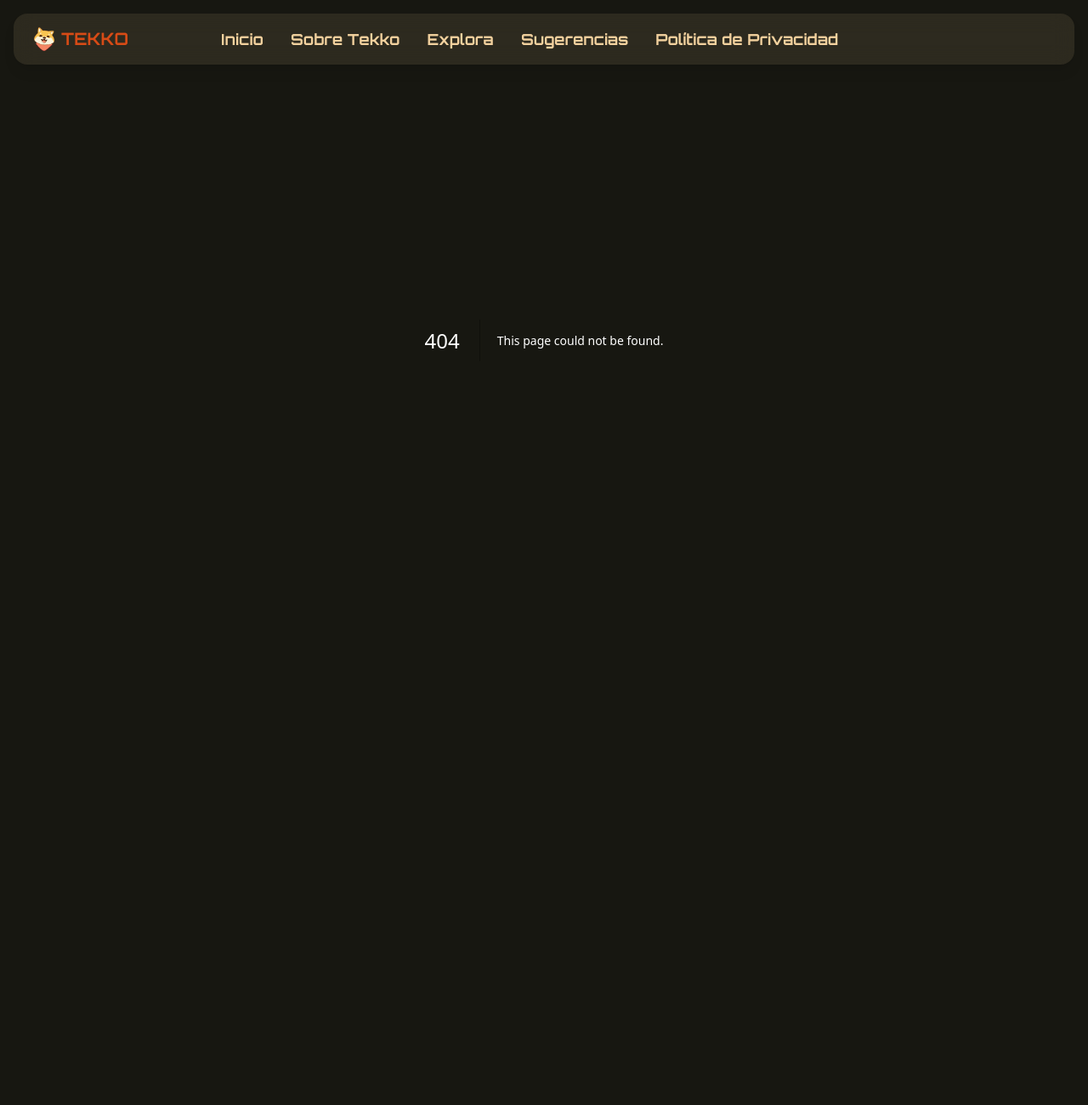
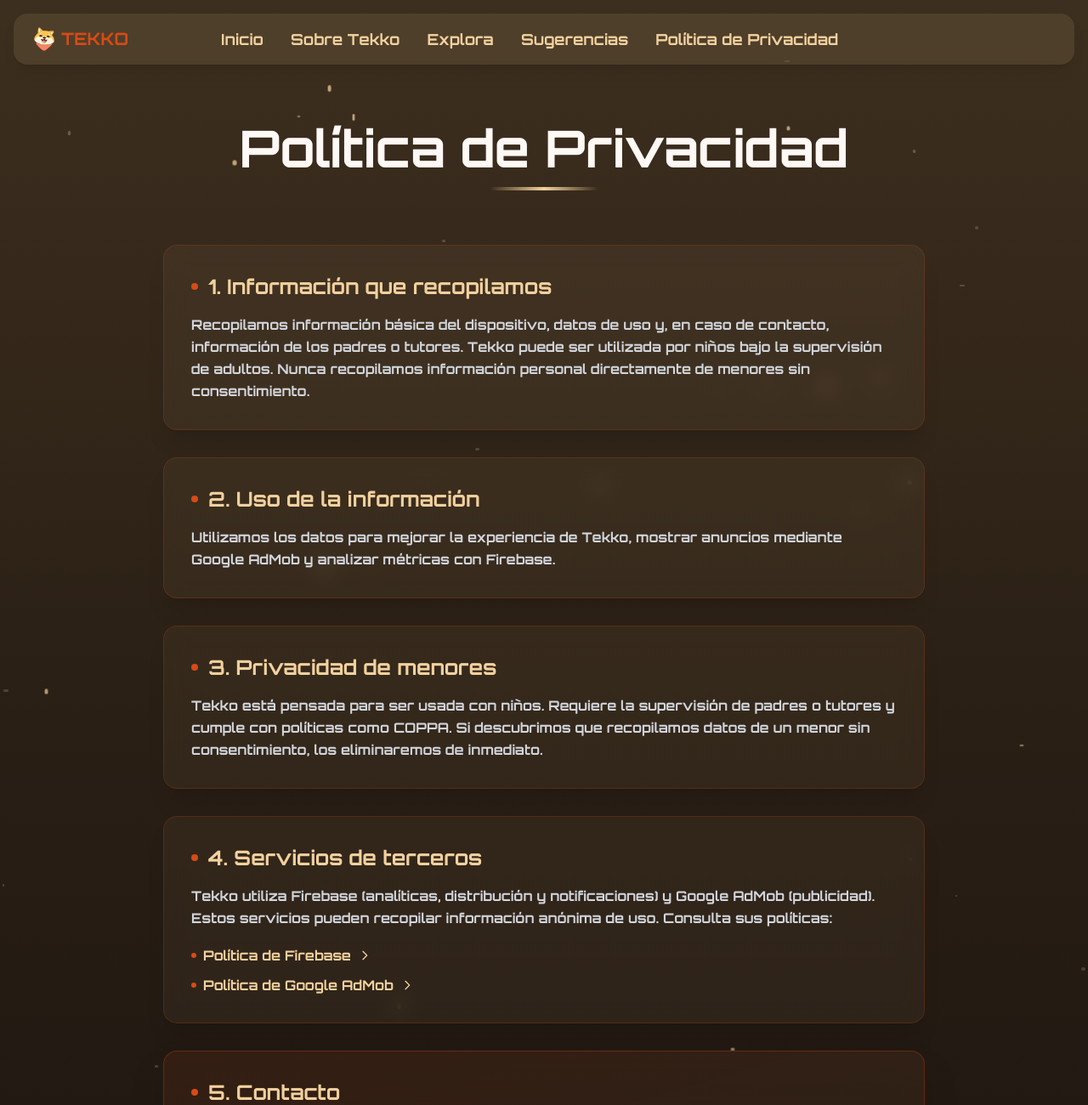
Before and after one commit to MrNxt/Proyect-Tekko, a Next.js app: page /politicas in a window 1280 px wide. Before the commit this address had no page. Shown: the top 1300 px of the page at 85% size. Before the commit the page ends 800 px from the top, so only its background shows below. Built offline with nearby package versions, Linux system fonts and the light colour scheme.

Commit message:
Se cambio la sección de politicas y privacidad

```diff
--- a/app/page.tsx
+++ b/app/page.tsx
@@ -3,7 +3,6 @@ import HeroDetails from "@/components/HeroDetails";
 import Footer from "@/components/Footer";
 import Info from "@/components/Info";
 import BetaSignUp from "@/components/BetaSignUp";
-import PrivacyPolicy from "@/components/PrivacyPolicy";
 
 export default function Home() {
   return (
@@ -13,7 +12,6 @@ export default function Home() {
         <Info />
         <HeroDetails />
         <BetaSignUp />
-        <PrivacyPolicy />
       </div>
       <Footer />
     </main>
--- /dev/null
+++ b/app/politicas/page.tsx
@@ -0,0 +1,5 @@
+import PrivacyPolicy from "@/components/PrivacyPolicy";
+
+export default function PoliticasPage() {
+  return <PrivacyPolicy />;
+}
--- a/components/Footer.tsx
+++ b/components/Footer.tsx
@@ -31,10 +31,10 @@ export default function Footer() {
           <ul className="space-y-2 text-base">
             <li>
               <a
-                href="https://www.yvagacore.com/"
+                href="/politicas"
                 className="hover:text-[#FACC15]"
               >
-                Sobre Nosotros
+                Política de Privacidad
               </a>
             </li>
             <li>
--- a/components/Navbar.tsx
+++ b/components/Navbar.tsx
@@ -3,20 +3,22 @@ import { useEffect, useState } from "react";
 import Image from "next/image";
 import { Menu, X } from "lucide-react";
 import { motion, AnimatePresence } from "framer-motion";
-import { label } from "framer-motion/client";
+import Link from "next/link";
+import { usePathname } from "next/navigation";
 
 const sections = [
-  { id: "inicio", label: "Inicio" },
-  { id: "info", label: "Sobre Tekko" },
-  { id: "visual-support", label: "Explora" },
-  { id: "beta-signup", label: "Sugerencias" },
-  { id: "privacy-policy", label: "Política de Privacidad" },
+  { id: "inicio", label: "Inicio", type: "section" },
+  { id: "info", label: "Sobre Tekko", type: "section" },
+  { id: "visual-support", label: "Explora", type: "section" },
+  { id: "beta-signup", label: "Sugerencias", type: "section" },
+  { id: "/politicas", label: "Política de Privacidad", type: "page" },
 ];
 
 const Navbar = () => {
   const [isVisible, setIsVisible] = useState(true);
   const [lastScrollY, setLastScrollY] = useState(0);
   const [menuOpen, setMenuOpen] = useState(false);
+  const pathname = usePathname();
 
   useEffect(() => {
     const handleScroll = () => {
@@ -37,39 +39,47 @@ const Navbar = () => {
 
   const handleScrollTo = (id: string) => (e: React.MouseEvent) => {
     e.preventDefault();
+
+    if (pathname !== "/") {
+      window.location.href = `/#${id}`;
+      return;
+    }
+
     const el = document.getElementById(id);
     if (el) {
-      el.scrollIntoView({ behavior: "smooth" });
+      const navbarHeight = 100;
+      const elementPosition = el.getBoundingClientRect().top + window.pageYOffset;
+      const offsetPosition = elementPosition - navbarHeight;
+
+      const startPosition = window.pageYOffset;
+      const distance = offsetPosition - startPosition;
+      const duration = 800;
+
+      let startTime: number | null = null;
+
+      const animation = (currentTime: number) => {
+        if (startTime === null) startTime = currentTime;
+        const timeElapsed = currentTime - startTime;
+        const progress = Math.min(timeElapsed / duration, 1);
+
+        const ease = progress < 0.5
+          ? 2 * progress * progress
+          : 1 - Math.pow(-2 * progress + 2, 2) / 2;
+
+        window.scrollTo(0, startPosition + distance * ease);
+
+        if (progress < 1) {
+          requestAnimationFrame(animation);
+        }
+      };
+
+      requestAnimationFrame(animation);
       setMenuOpen(false);
     }
   };
 
-  // Variants para animar la lista y los items
-  const listVariants = {
-    hidden: { opacity: 0 },
-    visible: {
-      opacity: 1,
-      transition: {
-        staggerChildren: 0.1,
-      },
-    },
-  };
-
-  const itemVariants = {
-    hidden: { opacity: 0, x: 20, scale: 0.95 },
-    visible: {
-      opacity: 1,
-      x: 0,
-      scale: 1,
-      transition: {
-        type: "spring",
-        stiffness: 300,
-        damping: 24,
-      },
-    },
-  };
-
   return (
+    <>
       <header
         className={`fixed top-0 left-1/2 transform -translate-x-1/2 z-50 w-full max-w-7xl px-4 mx-auto transition-transform duration-300 ${
           isVisible ? "translate-y-4" : "-translate-y-[150%]"
@@ -92,63 +102,100 @@ const Navbar = () => {
           <ul className="hidden md:flex space-x-8 text-lg font-medium text-[#F2D19E]">
             {sections.map((section) => (
               <li key={section.id}>
+                {section.type === "page" ? (
                   <a
-                href={`#${section.id}`}
-                onClick={handleScrollTo(section.id)}
+                    href={section.id}
                     className="hover:text-[#D74B16] transition-colors duration-200"
                   >
                     {section.label}
                   </a>
+                ) : (
+                  <a
+                    href={`#${section.id}`}
+                    onClick={handleScrollTo(section.id)}
+                    className="hover:text-[#D74B16] transition-colors duration-200 cursor-pointer"
+                  >
+                    {section.label}
+                  </a>
+                )}
               </li>
             ))}
           </ul>
 
-        {/* Botón a implementar próximamente */}
+          {/* Botón a implementar próximamente si se saca se rompe el diseño */}
           <div className="flex items-center gap-2">
             <button className="invisible pointer-events-none h-0 overflow-hidden px-4 py-2 rounded-full">
               Pre-registro
             </button>
             <button
               onClick={() => setMenuOpen(!menuOpen)}
-            className="md:hidden text-[#F2D19E]"
+              className="md:hidden text-[#F2D19E] z-50"
             >
               {menuOpen ? <X size={22} /> : <Menu size={22} />}
             </button>
           </div>
         </nav>
+      </header>
 
-      {/* Menú mobile */}
+      {/* Menú mobile - Ahora posicionado absolutamente fuera del header */}
+      <AnimatePresence>
+        {menuOpen && (
+          <motion.div
+            initial={{ opacity: 0, y: -10 }}
+            animate={{ opacity: 1, y: 0 }}
+            exit={{ opacity: 0, y: -10 }}
+            transition={{ duration: 0.2 }}
+            className="fixed top-24 right-4 z-40 md:hidden bg-[rgb(9_9_6_/_0.67)] backdrop-blur-md rounded-xl px-5 py-5 text-[#F2D19E] text-base font-medium shadow-lg w-64"
+          >
+            <div className="flex flex-col space-y-4">
+              {sections.map((section, index) => (
+                section.type === "page" ? (
+                  <motion.div
+                    key={section.id}
+                    initial={{ opacity: 0, x: 20 }}
+                    animate={{ opacity: 1, x: 0 }}
+                    transition={{ delay: index * 0.05 }}
+                  >
+                    <Link
+                      href={section.id}
+                      className="block text-left hover:text-[#D74B16] transition-colors duration-200 py-2"
+                      onClick={() => setMenuOpen(false)}
+                    >
+                      {section.label}
+                    </Link>
+                  </motion.div>
+                ) : (
+                  <motion.a
+                    key={section.id}
+                    href={`#${section.id}`}
+                    onClick={handleScrollTo(section.id)}
+                    className="block text-left hover:text-[#D74B16] transition-colors duration-200 py-2"
+                    initial={{ opacity: 0, x: 20 }}
+                    animate={{ opacity: 1, x: 0 }}
+                    transition={{ delay: index * 0.05 }}
+                  >
+                    {section.label}
+                  </motion.a>
+                )
+              ))}
+            </div>
+          </motion.div>
+        )}
+      </AnimatePresence>
+
+      {/* Overlay para cerrar el menú al hacer clic fuera */}
       <AnimatePresence>
         {menuOpen && (
           <motion.div
             initial={{ opacity: 0 }}
             animate={{ opacity: 1 }}
             exit={{ opacity: 0 }}
-            className="md:hidden bg-[rgb(9_9_6_/_0.67)] backdrop-blur-md rounded-xl mt-3 px-5 text-[#F2D19E] text-base font-medium shadow-lg transition-all duration-300 w-1/2 ml-auto
-                      py-5 min-h-[220px] flex flex-col justify-around"
-          >
-            {sections.map((section, index) => (
-              <motion.a
-                key={section.id}
-                href={`#${section.id}`}
-                onClick={handleScrollTo(section.id)}
-                className="block text-left hover:text-[#D74B16] transition-colors duration-200"
-                initial={{ opacity: 0, x: 20, scale: 0.95 }}
-                animate={{ opacity: 1, x: 0, scale: 1 }}
-                transition={{
-                  type: "spring",
-                  stiffness: 300,
-                  damping: 24,
-                  delay: index * 0.1,
-                }}
-              >
-                {section.label}
-              </motion.a>
-            ))}
-          </motion.div>
+            className="fixed inset-0 bg-black/50 z-30 md:hidden"
+            onClick={() => setMenuOpen(false)}
+          />
         )}
       </AnimatePresence>
-    </header>
+    </>
   );
 };
 
--- a/components/PrivacyPolicy.tsx
+++ b/components/PrivacyPolicy.tsx
@@ -2,122 +2,188 @@
 import { motion } from "framer-motion";
 
 export default function PrivacyPolicy() {
+  const sections = [
+    {
+      title: "1. Información que recopilamos",
+      content: "Recopilamos información básica del dispositivo, datos de uso y, en caso de contacto, información de los padres o tutores. Tekko puede ser utilizada por niños bajo la supervisión de adultos. Nunca recopilamos información personal directamente de menores sin consentimiento."
+    },
+    {
+      title: "2. Uso de la información",
+      content: "Utilizamos los datos para mejorar la experiencia de Tekko, mostrar anuncios mediante Google AdMob y analizar métricas con Firebase."
+    },
+    {
+      title: "3. Privacidad de menores",
+      content: "Tekko está pensada para ser usada con niños. Requiere la supervisión de padres o tutores y cumple con políticas como COPPA. Si descubrimos que recopilamos datos de un menor sin consentimiento, los eliminaremos de inmediato."
+    }
+  ];
+
   return (
     <section
       id="privacy-policy"
-      className="relative min-h-screen flex flex-col items-center justify-start  text-white px-6 pt-36 pb-20 overflow-hidden"
+      className="relative min-h-screen flex flex-col items-center justify-start text-white px-6 pt-36 pb-20 overflow-hidden"
+      style={{
+        background: 'linear-gradient(180deg, #3d2f1f 0%, #2a1f15 50%, #1a1410 100%)'
+      }}
     >
-      {/* Luces de fondo */}
-      {/* <div className="absolute -top-32 left-[-15%] w-[500px] h-[500px] bg-yellow-500 opacity-20 rounded-full blur-3xl animate-pulse-slow" />
-      <div className="absolute bottom-0 right-[-10%] w-[400px] h-[400px] bg-orange-400 opacity-20 rounded-full blur-3xl animate-pulse-medium" /> */}
+      {/* Partículas doradas de fondo */}
+      <div className="absolute inset-0 overflow-hidden">
+        {[...Array(50)].map((_, i) => (
+          <div
+            key={i}
+            className="absolute rounded-full bg-[#F2D19E]"
+            style={{
+              width: Math.random() * 4 + 2 + 'px',
+              height: Math.random() * 4 + 2 + 'px',
+              left: Math.random() * 100 + '%',
+              top: Math.random() * 100 + '%',
+              opacity: Math.random() * 0.5 + 0.2,
+              animation: `twinkle ${Math.random() * 3 + 2}s ease-in-out infinite`,
+              animationDelay: Math.random() * 2 + 's'
+            }}
+          />
+        ))}
+      </div>
+      <style jsx>{`
+        @keyframes twinkle {
+          0%, 100% { opacity: 0.2; transform: scale(1); }
+          50% { opacity: 0.8; transform: scale(1.3); }
+        }
+      `}</style>
 
       {/* Título */}
-      <motion.h1
+      <motion.div
         initial={{ opacity: 0, y: 30 }}
         animate={{ opacity: 1, y: 0 }}
-        transition={{ duration: 1 }}
-        className="text-4xl md:text-5xl font-extrabold text-yellow-400 mb-12 text-center z-10"
+        transition={{ duration: 0.8 }}
+        className="z-10 text-center mb-16"
       >
-        Política de Privacidad de Tekko
-      </motion.h1>
+        <h1 className="text-5xl md:text-6xl font-extrabold mb-4 text-[#FFF8F5]">
+          Política de Privacidad
+        </h1>
+        <div className="h-1 w-32 mx-auto bg-gradient-to-r from-transparent via-[#F2D19E] to-transparent rounded-full" />
+      </motion.div>
 
       {/* Contenido */}
-      <div className="z-10 max-w-4xl space-y-6">
-        <div className="bg-black/40 border border-yellow-500/30 rounded-xl p-6 backdrop-blur-sm shadow-lg hover:border-yellow-500/60 transition-all">
-          <h2 className="text-xl font-semibold text-yellow-400 mb-2">
-            1. Información que recopilamos
+      <div className="z-10 max-w-4xl w-full space-y-8">
+        {sections.map((section, index) => (
+          <motion.div
+            key={index}
+            initial={{ opacity: 0, y: 20 }}
+            animate={{ opacity: 1, y: 0 }}
+            transition={{ duration: 0.6, delay: index * 0.1 }}
+            className="group relative bg-[#F2D19E]/5 backdrop-blur-md border border-[#D74B16]/20 rounded-2xl p-8 shadow-xl hover:shadow-2xl hover:border-[#D74B16]/40 hover:bg-[#F2D19E]/10 transition-all duration-300"
+          >
+            <div className="absolute inset-0 bg-gradient-to-br from-[#D74B16]/5 to-transparent rounded-2xl opacity-0 group-hover:opacity-100 transition-opacity duration-300" />
+            <h2 className="relative text-2xl font-bold text-[#F2D19E] mb-4 flex items-center gap-3">
+              <span className="w-2 h-2 bg-[#D74B16] rounded-full group-hover:scale-150 transition-transform duration-300" />
+              {section.title}
             </h2>
-          <p className="text-gray-300">
-            Recopilamos información básica del dispositivo, datos de uso y, en
-            caso de contacto, información de los padres o tutores. Tekko puede
-            ser utilizada por niños bajo la supervisión de adultos. Nunca
-            recopilamos información personal directamente de menores sin
-            consentimiento.
+            <p className="relative text-gray-300 leading-relaxed">
+              {section.content}
             </p>
-        </div>
+          </motion.div>
+        ))}
 
-        <div className="bg-black/40 border border-yellow-500/30 rounded-xl p-6 backdrop-blur-sm shadow-lg hover:border-yellow-500/60 transition-all">
-          <h2 className="text-xl font-semibold text-yellow-400 mb-2">
-            2. Uso de la información
-          </h2>
-          <p className="text-gray-300">
-            Utilizamos los datos para mejorar la experiencia de Tekko, mostrar
-            anuncios mediante Google AdMob y analizar métricas con Firebase.
-          </p>
-        </div>
-
-        <div className="bg-black/40 border border-yellow-500/30 rounded-xl p-6 backdrop-blur-sm shadow-lg hover:border-yellow-500/60 transition-all">
-          <h2 className="text-xl font-semibold text-yellow-400 mb-2">
-            3. Privacidad de menores
-          </h2>
-          <p className="text-gray-300">
-            Tekko está pensada para ser usada con niños. Requiere la supervisión
-            de padres o tutores y cumple con políticas como COPPA. Si
-            descubrimos que recopilamos datos de un menor sin consentimiento,
-            los eliminaremos de inmediato.
-          </p>
-        </div>
-
-        <div className="bg-black/40 border border-yellow-500/30 rounded-xl p-6 backdrop-blur-sm shadow-lg hover:border-yellow-500/60 transition-all">
-          <h2 className="text-xl font-semibold text-yellow-400 mb-2">
+        {/* Servicios de terceros */}
+        <motion.div
+          initial={{ opacity: 0, y: 20 }}
+          animate={{ opacity: 1, y: 0 }}
+          transition={{ duration: 0.6, delay: 0.3 }}
+          className="group relative bg-[#F2D19E]/5 backdrop-blur-md border border-[#D74B16]/20 rounded-2xl p-8 shadow-xl hover:shadow-2xl hover:border-[#D74B16]/40 hover:bg-[#F2D19E]/10 transition-all duration-300"
+        >
+          <div className="absolute inset-0 bg-gradient-to-br from-[#D74B16]/5 to-transparent rounded-2xl opacity-0 group-hover:opacity-100 transition-opacity duration-300" />
+          <h2 className="relative text-2xl font-bold text-[#F2D19E] mb-4 flex items-center gap-3">
+            <span className="w-2 h-2 bg-[#D74B16] rounded-full group-hover:scale-150 transition-transform duration-300" />
             4. Servicios de terceros
           </h2>
-          <p className="text-gray-300">
-            Tekko utiliza Firebase (analíticas, distribución y notificaciones) y
-            Google AdMob (publicidad). Estos servicios pueden recopilar
-            información anónima de uso. Consulta sus políticas:
+          <p className="relative text-gray-300 leading-relaxed mb-4">
+            Tekko utiliza Firebase (analíticas, distribución y notificaciones) y Google AdMob (publicidad). Estos servicios pueden recopilar información anónima de uso. Consulta sus políticas:
           </p>
-          <ul className="list-disc list-inside text-gray-400 mt-2">
+          <ul className="relative space-y-2">
             <li>
               <a
                 href="https://firebase.google.com/support/privacy"
                 target="_blank"
-                className="text-yellow-400 hover:underline"
+                rel="noopener noreferrer"
+                className="inline-flex items-center gap-2 text-[#F2D19E] hover:text-[#D74B16] transition-colors duration-200 group/link"
               >
+                <span className="w-1.5 h-1.5 bg-[#D74B16] rounded-full group-hover/link:scale-150 transition-transform duration-200" />
                 Política de Firebase
+                <svg className="w-4 h-4 group-hover/link:translate-x-1 transition-transform duration-200" fill="none" stroke="currentColor" viewBox="0 0 24 24">
+                  <path strokeLinecap="round" strokeLinejoin="round" strokeWidth={2} d="M9 5l7 7-7 7" />
+                </svg>
               </a>
             </li>
             <li>
               <a
                 href="https://policies.google.com/technologies/ads"
                 target="_blank"
-                className="text-yellow-400 hover:underline"
+                rel="noopener noreferrer"
+                className="inline-flex items-center gap-2 text-[#F2D19E] hover:text-[#D74B16] transition-colors duration-200 group/link"
               >
+                <span className="w-1.5 h-1.5 bg-[#D74B16] rounded-full group-hover/link:scale-150 transition-transform duration-200" />
                 Política de Google AdMob
+                <svg className="w-4 h-4 group-hover/link:translate-x-1 transition-transform duration-200" fill="none" stroke="currentColor" viewBox="0 0 24 24">
+                  <path strokeLinecap="round" strokeLinejoin="round" strokeWidth={2} d="M9 5l7 7-7 7" />
+                </svg>
               </a>
             </li>
           </ul>
-        </div>
+        </motion.div>
 
-        <div className="bg-black/40 border border-yellow-500/30 rounded-xl p-6 backdrop-blur-sm shadow-lg hover:border-yellow-500/60 transition-all">
-          <h2 className="text-xl font-semibold text-yellow-400 mb-2">
+        {/* Contacto */}
+        <motion.div
+          initial={{ opacity: 0, y: 20 }}
+          animate={{ opacity: 1, y: 0 }}
+          transition={{ duration: 0.6, delay: 0.4 }}
+          className="group relative bg-gradient-to-br from-[#D74B16]/10 to-[#F2D19E]/5 backdrop-blur-md border border-[#D74B16]/30 rounded-2xl p-8 shadow-2xl hover:shadow-[0_0_30px_rgba(215,75,22,0.3)] hover:border-[#D74B16]/50 transition-all duration-300"
+        >
+          <div className="absolute inset-0 bg-gradient-to-br from-[#D74B16]/10 to-transparent rounded-2xl opacity-0 group-hover:opacity-100 transition-opacity duration-300" />
+          <h2 className="relative text-2xl font-bold text-[#F2D19E] mb-4 flex items-center gap-3">
+            <span className="w-2 h-2 bg-[#D74B16] rounded-full group-hover:scale-150 transition-transform duration-300" />
             5. Contacto
           </h2>
-          <p className="text-gray-300">
-            Si tienes dudas o deseas ejercer tus derechos de acceso,
-            rectificación o eliminación de datos, puedes escribirnos:
+          <p className="relative text-gray-300 leading-relaxed mb-6">
+            Si tienes dudas o deseas ejercer tus derechos de acceso, rectificación o eliminación de datos, puedes escribirnos:
           </p>
-          <p className="mt-2 text-gray-300">
-            📧{" "}
+          <div className="relative space-y-3">
+            <div className="flex items-center gap-3">
+              <span className="text-2xl">📧</span>
               <a
                 href="mailto:team@yvagacore.tech"
-              className="text-yellow-400 hover:underline"
+                className="text-[#F2D19E] hover:text-[#D74B16] transition-colors duration-200 font-medium"
               >
                 team@yvagacore.tech
               </a>
-          </p>
-          <p className="text-gray-300">
-            🌐{" "}
+            </div>
+            <div className="flex items-center gap-3">
+              <span className="text-2xl">🌐</span>
               <a
                 href="https://www.yvagacore.com"
                 target="_blank"
-              className="text-yellow-400 hover:underline"
+                rel="noopener noreferrer"
+                className="text-[#F2D19E] hover:text-[#D74B16] transition-colors duration-200 font-medium"
               >
                 www.yvagacore.com
               </a>
+            </div>
+          </div>
+        </motion.div>
+      </div>
+
+      {/* Decoración inferior */}
+      <motion.div
+        initial={{ opacity: 0 }}
+        animate={{ opacity: 1 }}
+        transition={{ duration: 1, delay: 0.5 }}
+        className="z-10 mt-16 text-center"
+      >
+        <div className="inline-block px-6 py-3 bg-[#F2D19E]/5 backdrop-blur-sm border border-[#D74B16]/20 rounded-full">
+          <p className="text-sm text-gray-400">
+            Última actualización: Octubre 2025
           </p>
         </div>
-      </div>
+      </motion.div>
     </section>
   );
 }
```
Lines whose indentation alone changed are shown as unchanged.
